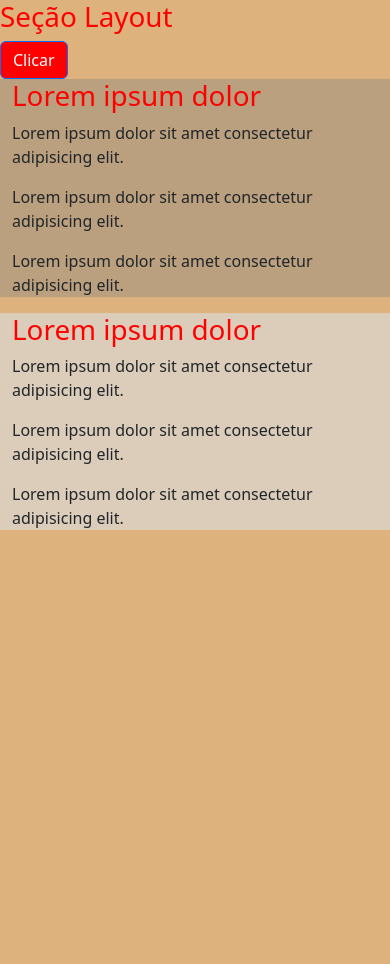
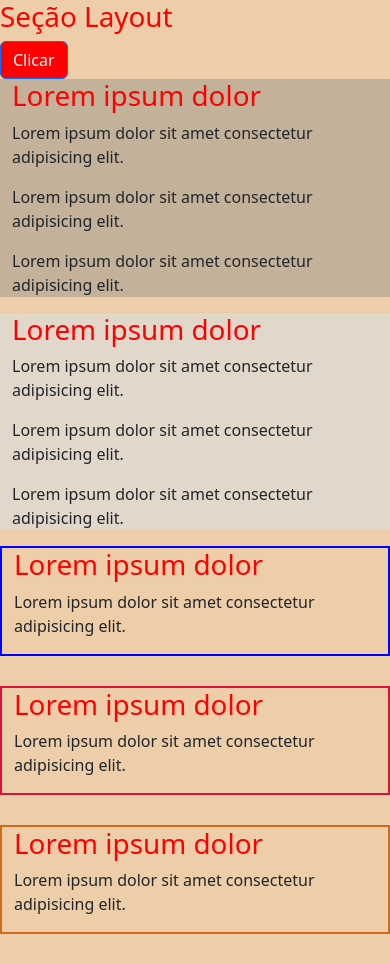
Before and after one commit to leojosants/udemy_bootstrap_5_do_basico_ao_avancado_com_4_projetos, a plain HTML site: page 03_criando_layouts_com_bootstrap/01_aulas/index.html in a window 390 px wide. Before the commit the page ends 844 px from the top, so only its background shows below. Drawn offline with nearby package versions, Linux system fonts and the light colour scheme.

Commit message:
31. Container by breakpoint

```diff
--- a/03_criando_layouts_com_bootstrap/01_aulas/css/styles.css
+++ b/03_criando_layouts_com_bootstrap/01_aulas/css/styles.css
@@ -43,7 +43,7 @@ h1 {
 }
 
 body {
-    background-color: rgba(204, 139, 59, 0.658);
+    background-color: rgba(228, 182, 125, 0.658);
 }
 
 .container {
@@ -53,3 +53,20 @@ body {
 .container-fluid {
     background-color: rgba(220, 220, 220, 0.655);
 }
+
+/* container breakpoint */
+
+.container-sm {
+    margin-bottom: 30px;
+    border: 2px solid blue;
+}
+
+.container-md {
+    margin-bottom: 30px;
+    border: 2px solid crimson;
+}
+
+.container-lg {
+    margin-bottom: 30px;
+    border: 2px solid chocolate;
+}
--- a/03_criando_layouts_com_bootstrap/01_aulas/index.html
+++ b/03_criando_layouts_com_bootstrap/01_aulas/index.html
@@ -28,11 +28,28 @@
 			<p>Lorem ipsum dolor sit amet consectetur adipisicing elit.</p>
 		</div>
 
+		<!-- container-fluid -->
 		<div class="container-fluid">
 			<h1>Lorem ipsum dolor</h1>
 			<p>Lorem ipsum dolor sit amet consectetur adipisicing elit.</p>
 			<p>Lorem ipsum dolor sit amet consectetur adipisicing elit.</p>
 			<p>Lorem ipsum dolor sit amet consectetur adipisicing elit.</p>
 		</div>
+
+		<!-- container breakpoints -->
+		<div class="container-sm">
+			<h1>Lorem ipsum dolor</h1>
+			<p>Lorem ipsum dolor sit amet consectetur adipisicing elit.</p>
+		</div>
+
+		<div class="container-md">
+			<h1>Lorem ipsum dolor</h1>
+			<p>Lorem ipsum dolor sit amet consectetur adipisicing elit.</p>
+		</div>
+
+		<div class="container-lg">
+			<h1>Lorem ipsum dolor</h1>
+			<p>Lorem ipsum dolor sit amet consectetur adipisicing elit.</p>
+		</div>
 	</body>
 </html>
```
